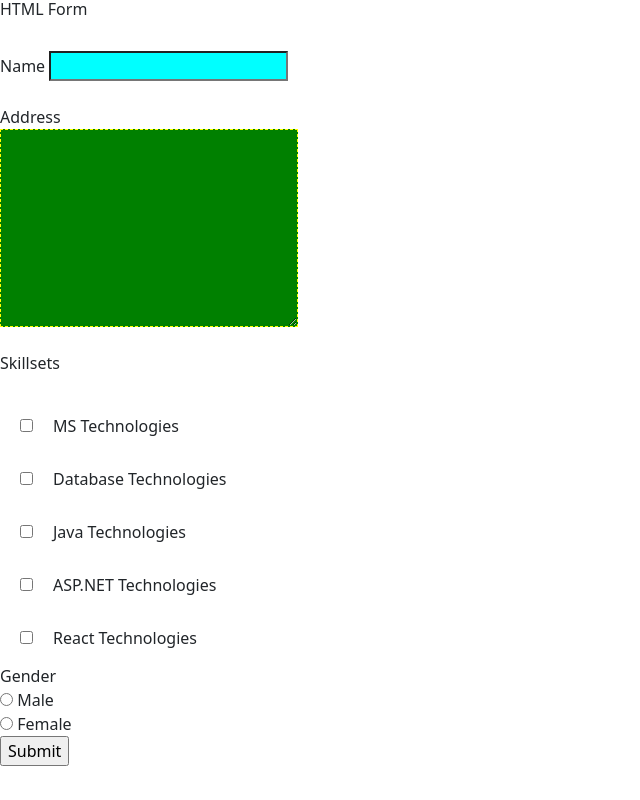
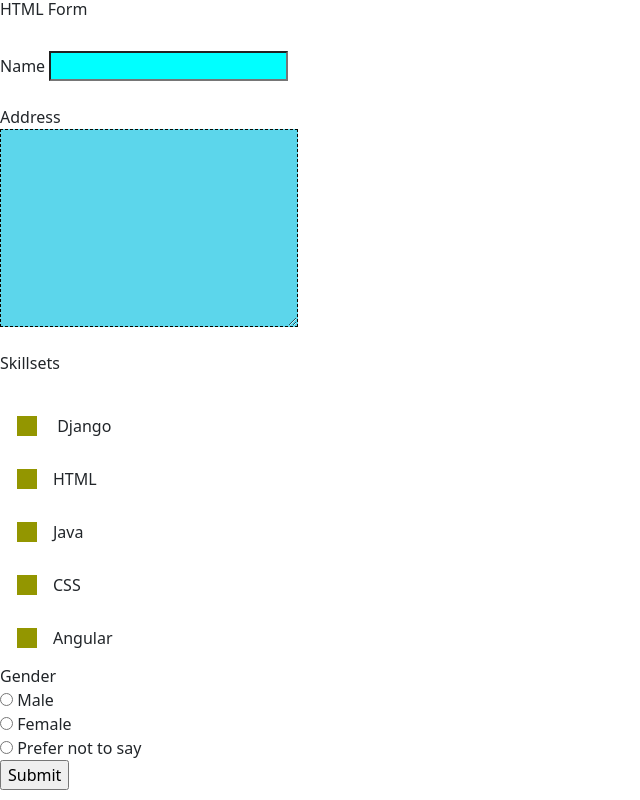
Before and after one commit to Arkr2000/Python-Django-Full-Stack-Development, a plain HTML site: page Assignment 3/index.html in a window 1280 px wide. Shown: the whole page, without its empty margins (0-640 px from the left). Drawn offline with nearby package versions, Linux system fonts and the light colour scheme.

Commit message:
Update index.html

```diff
--- a/Assignment 3/index.html
+++ b/Assignment 3/index.html
@@ -37,7 +37,7 @@
       height: 20px;
       top: 50%;
       left: 50%;
-      background-color: inherit;
+      background-color: rgb(147, 150, 0);
       outline: 1px rgba(255, 255, 255, 0.2) solid;
       transform: translate(-50%, -50%);
  }
@@ -63,7 +63,7 @@
       border-width: 0 2px 2px 0;
       border-color: inherit;
       position: absolute;
-      color:green;
+      color:rgb(207, 181, 93);
       top: 35%;
       left: 50%;
       transform: translate(-50%, -50%) rotate(45deg);
@@ -78,20 +78,20 @@
 
         <label for="address">Address</label>
         <br>
-        <textarea rows="8" cols="30" style="background-color:green ; border:1px dashed ; color:yellow" required></textarea>
+        <textarea rows="8" cols="30" style="background-color:rgb(92, 214, 235) ; border:1px dashed ; color:rgb(8, 8, 0)" required></textarea>
         <br><br>
         <label for="skillsets">Skillsets</label>
         <br><br>
 
-        <input type="checkbox"  name="sset">MS Technologies
+        <input type="checkbox"  name="sset"> Django
         <br>
-        <input type="checkbox" name="sset">Database Technologies
+        <input type="checkbox" name="sset">HTML
         <br>
-        <input type="checkbox"  name="sset">Java Technologies
+        <input type="checkbox"  name="sset">Java
         <br>
-        <input type="checkbox"  name="sset">ASP.NET Technologies
+        <input type="checkbox"  name="sset">CSS
         <br>
-        <input type="checkbox"  name="sset">React Technologies
+        <input type="checkbox"  name="sset">Angular
         <br>
 
 
@@ -99,10 +99,12 @@
         <br>
         <input type="radio" name="gender">
         <label for="GENDER">Male</label>
-
         <br>
         <input type="radio" name="gender">
         <label for="GENDER">Female</label>
+        <br>
+        <input type="radio" name="gender">
+        <label for="GENDER">Prefer not to say</label>
         <br>
 
         <input type="submit" name="submit" onclick="submit()" value="Submit">
```
